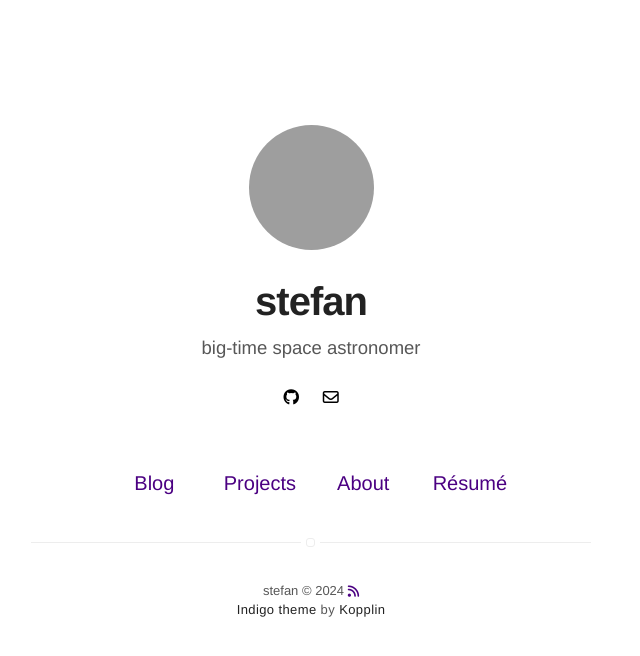
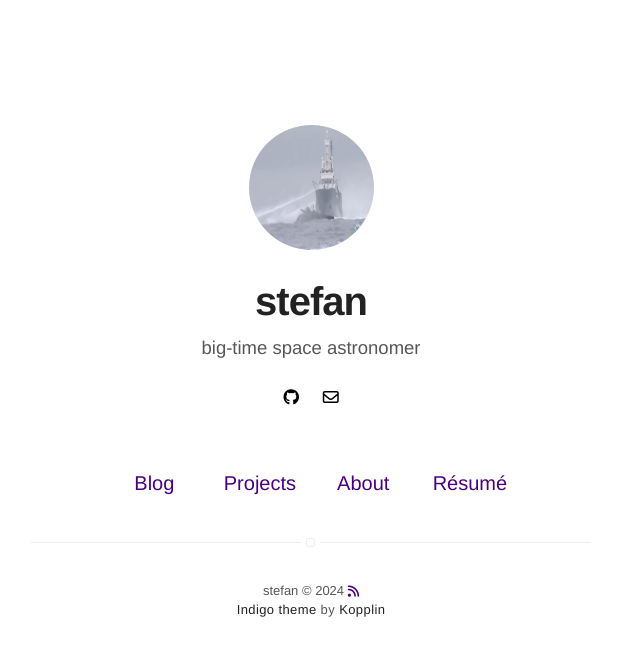
Before and after one commit to stefanarseneau/stefanarseneau.github.io, a Jekyll site: the page built from index.html, in a window 1280 px wide. Shown: the top 656 px of the page, without its empty margins (329-969 px from the left). Built offline with Jekyll 4.4.1, drawn with Linux system fonts in a browser that asks for light colours; nearby versions of some CDN libraries.

Commit message:
Update _config.yml

```diff
--- a/_config.yml
+++ b/_config.yml
@@ -8,7 +8,7 @@
 # if it's an external image, update below for true
 # better with square images
 external-image: false
-picture: assets/images/profile.jpg
+picture: assets/images/IMG_5359.png
 
 # your site color theme, true for dark theme,
 # false to light theme, auto to switch with system.
```
